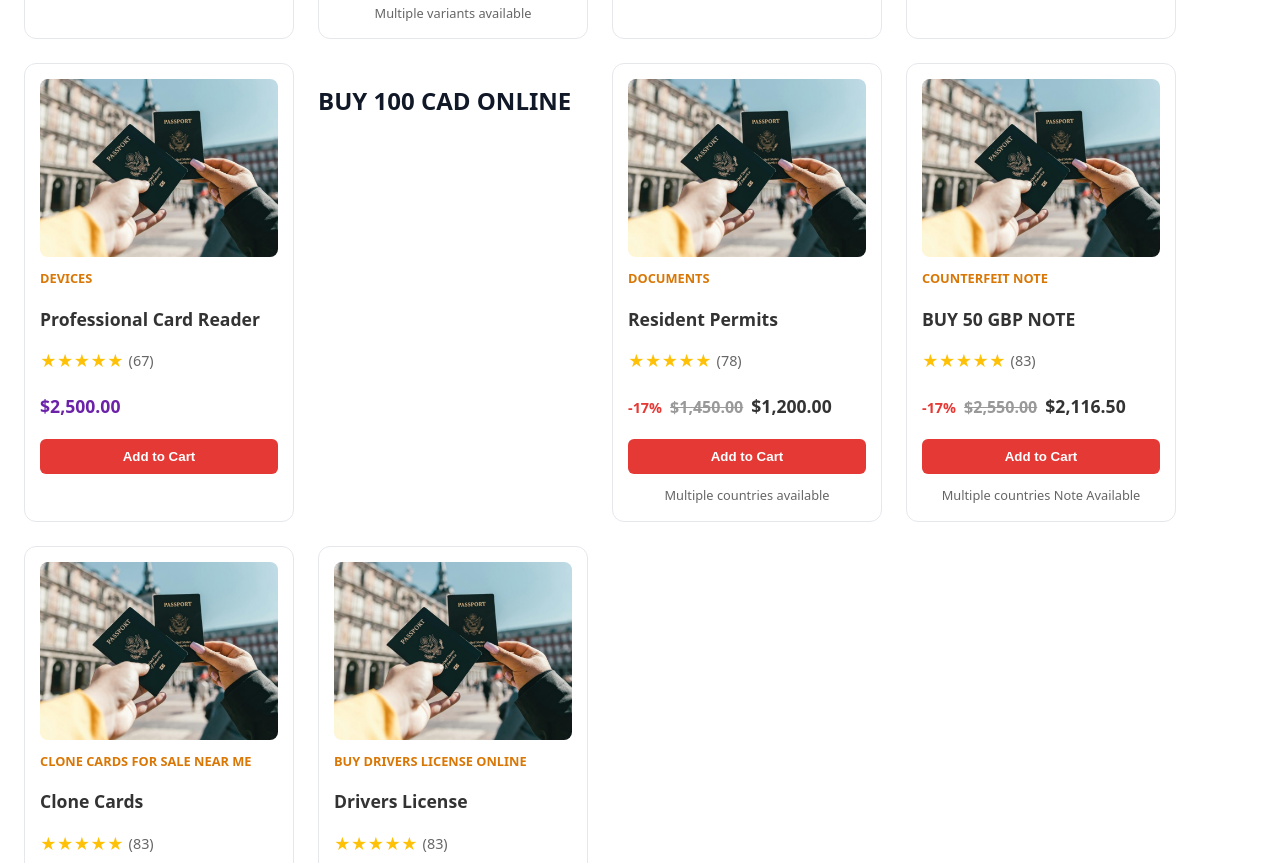
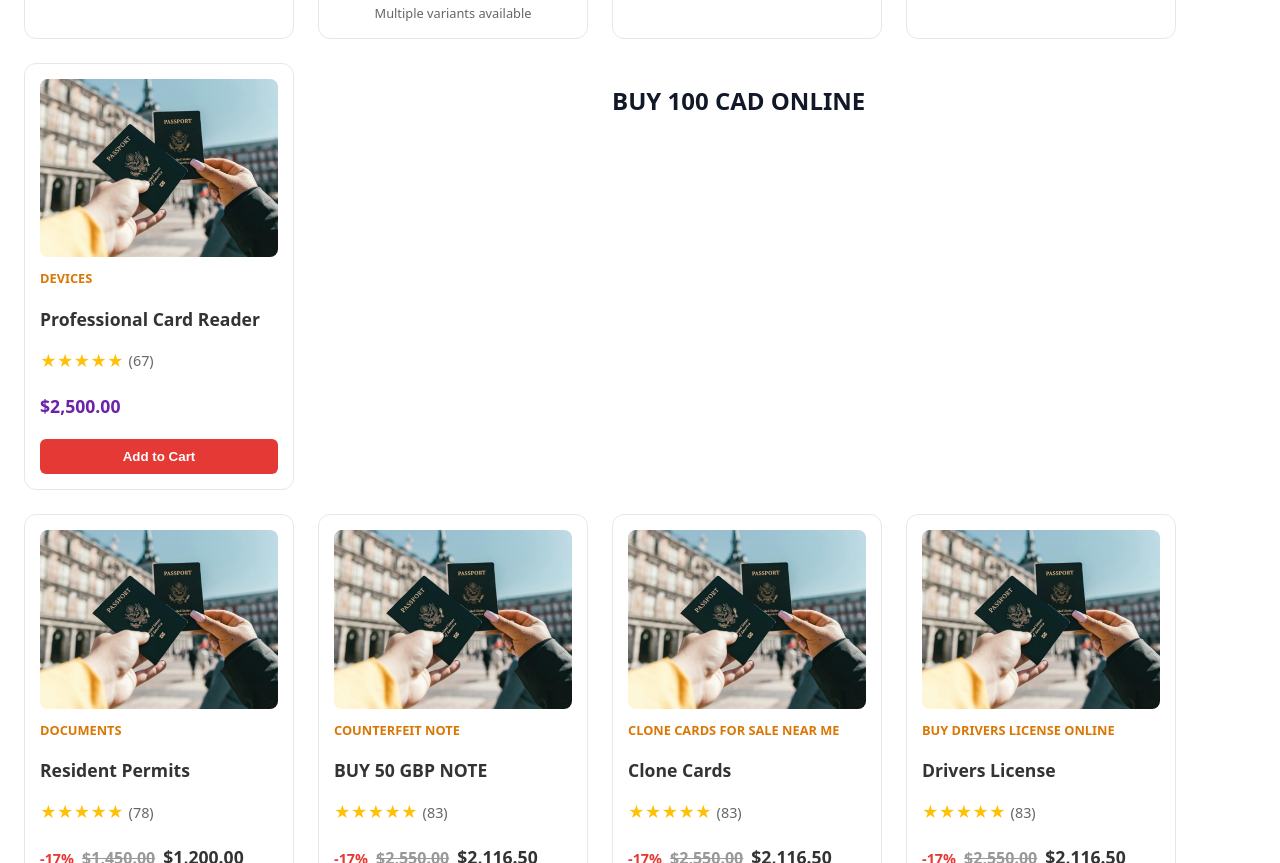
Before and after one commit to valoriahbeutyoil-debug/project, a website: page index.html in a window 1280 px wide. Shown: the part 6871-7734 px from the top of the page. Drawn offline with Linux system fonts and the light colour scheme.

Commit message:
Update index.html

```diff
--- a/index.html
+++ b/index.html
@@ -544,11 +544,10 @@
               <button class="btn add-to-cart" aria-label="Add Premium ID Cards to cart">Add to Cart</button>
           </article>
      <!-- ...product details... -->
- <article class="product-article">
-  <!-- ...product details... -->
+  <p> <!-- ...product details... -->
   <h2>BUY 100 CAD ONLINE</h2>
-  <!-- ...rest of the article... -->
-</article>
+  </p>
+
             <!-- More Documents -->
             <article class="product document-item">
               <div class="thumb">
```
